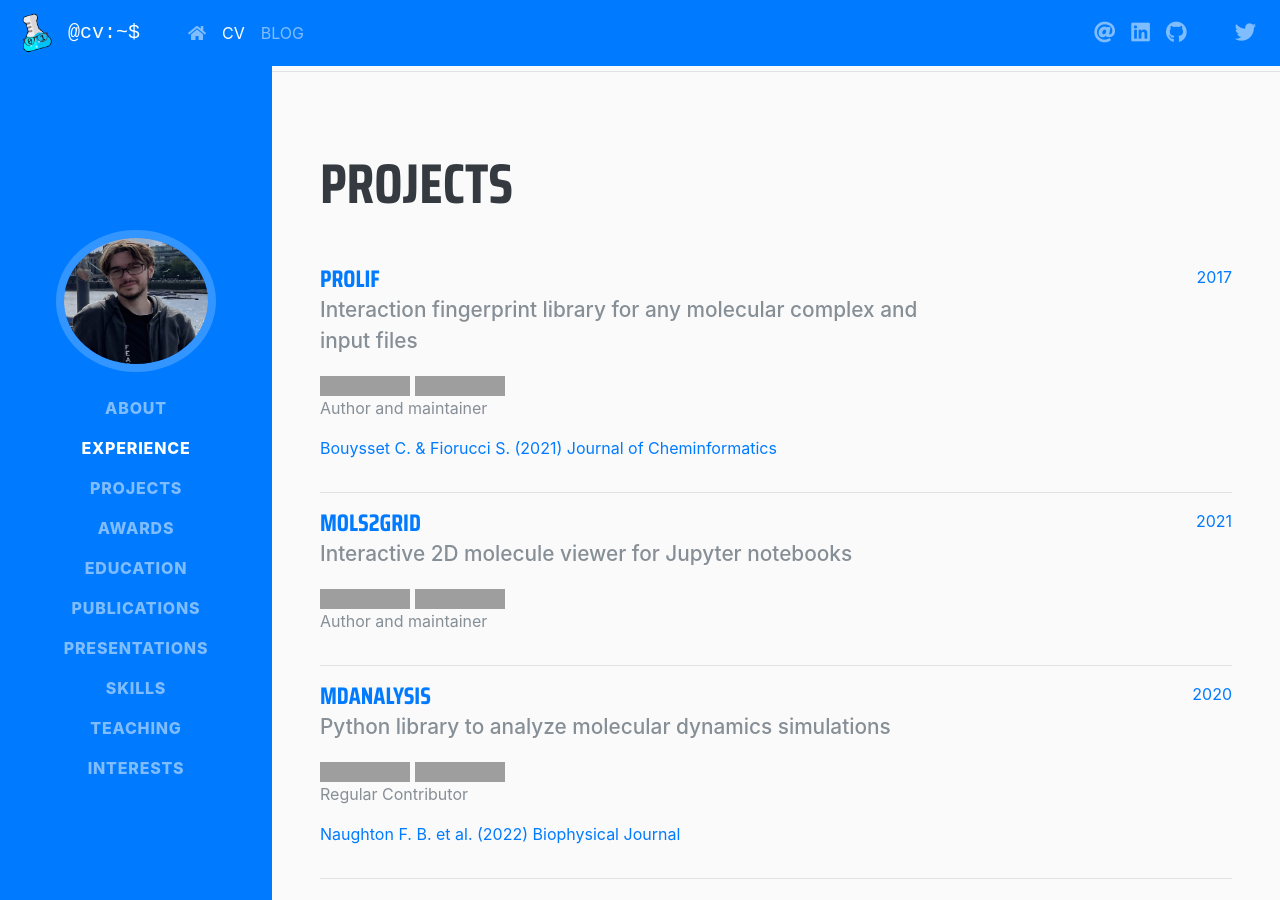
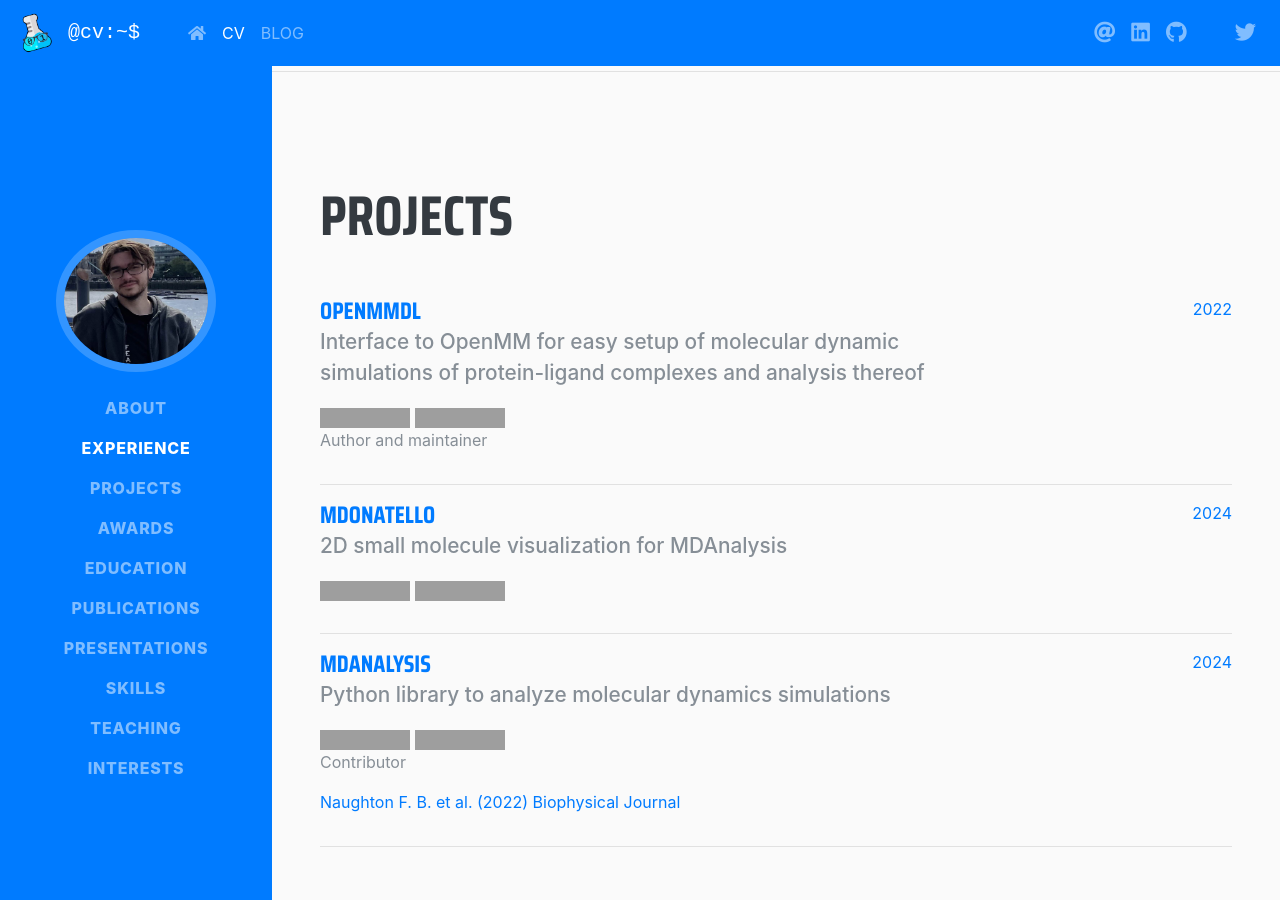
Before and after one commit to talagayev/talagayev.github.io, a Jekyll site: the page built from cv.html, in a window 1280 px wide and 900 px high, scrolled down 2418 px, cut to the strip 0-900 px from the top of the window. Built offline with Jekyll 4.4.1, drawn with Linux system fonts in a browser that asks for light colours; nearby versions of some CDN libraries; some web fonts are replaced; a style sheet for code colours, icons or effects is not loaded; grey boxes are pictures that could not be loaded.

Commit message:
Update open-source-projects.yml

```diff
--- a/_data/open-source-projects.yml
+++ b/_data/open-source-projects.yml
@@ -1,22 +1,18 @@
-- name: ProLIF
-  description: Interaction fingerprint library for any molecular complex and input files
-  github_handle: chemosim-lab/ProLIF
-  docs: https://prolif.readthedocs.io/
+- name: OpenMMDL
+  description: Interface to OpenMM for easy setup of molecular dynamic simulations of protein-ligand complexes and analysis thereof
+  github_handle: wolberlab/OpenMMDL
+  docs: https://openmmdl.readthedocs.io//
   role: Author and maintainer
-  date: 2017
-  paper: Bouysset C. & Fiorucci S. (2021) Journal of Cheminformatics
-  doi: https://doi.org/10.1186/s13321-021-00548-6
-- name: mols2grid
-  description: Interactive 2D molecule viewer for Jupyter notebooks
-  github_handle: cbouy/mols2grid
-  docs: https://mols2grid.readthedocs.io/
-  role: Author and maintainer
-  date: 2021
+  date: 2022
+- name: MDonatello
+  description: 2D small molecule visualization for MDAnalysis
+  github_handle: talagayev/MDonatello
+  date: 2024
 - name: MDAnalysis
   description: Python library to analyze molecular dynamics simulations
   github_handle: MDAnalysis/mdanalysis
   docs: https://mdanalysis.org/
-  role: Regular Contributor
-  date: 2020
+  role: Contributor
+  date: 2024
   paper: Naughton F. B. et al. (2022) Biophysical Journal
   doi: https://doi.org/10.1016/j.bpj.2021.11.1368
```
